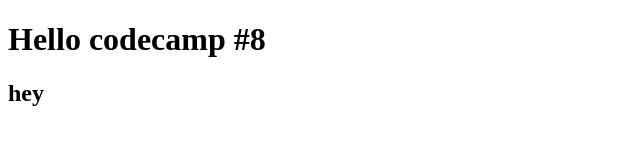
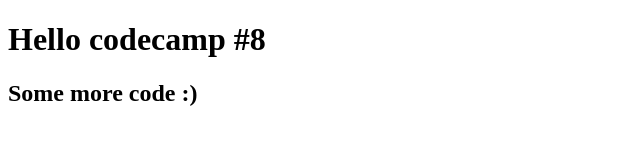
Before and after one commit to siwanin/learn-git-test, a plain HTML site: page index.html in a window 1280 px wide. Shown: the whole page, without its empty margins (0-640 px from the left). Drawn offline with Linux system fonts and the light colour scheme.

Commit message:
add some code

```diff
--- a/index.html
+++ b/index.html
@@ -12,7 +12,8 @@
     <h1>
         Hello codecamp #8
     </h1>
-    <h2>hey</h2>
+    <h2>Some more code :)</h2>
+
 
 </body>
 
```
